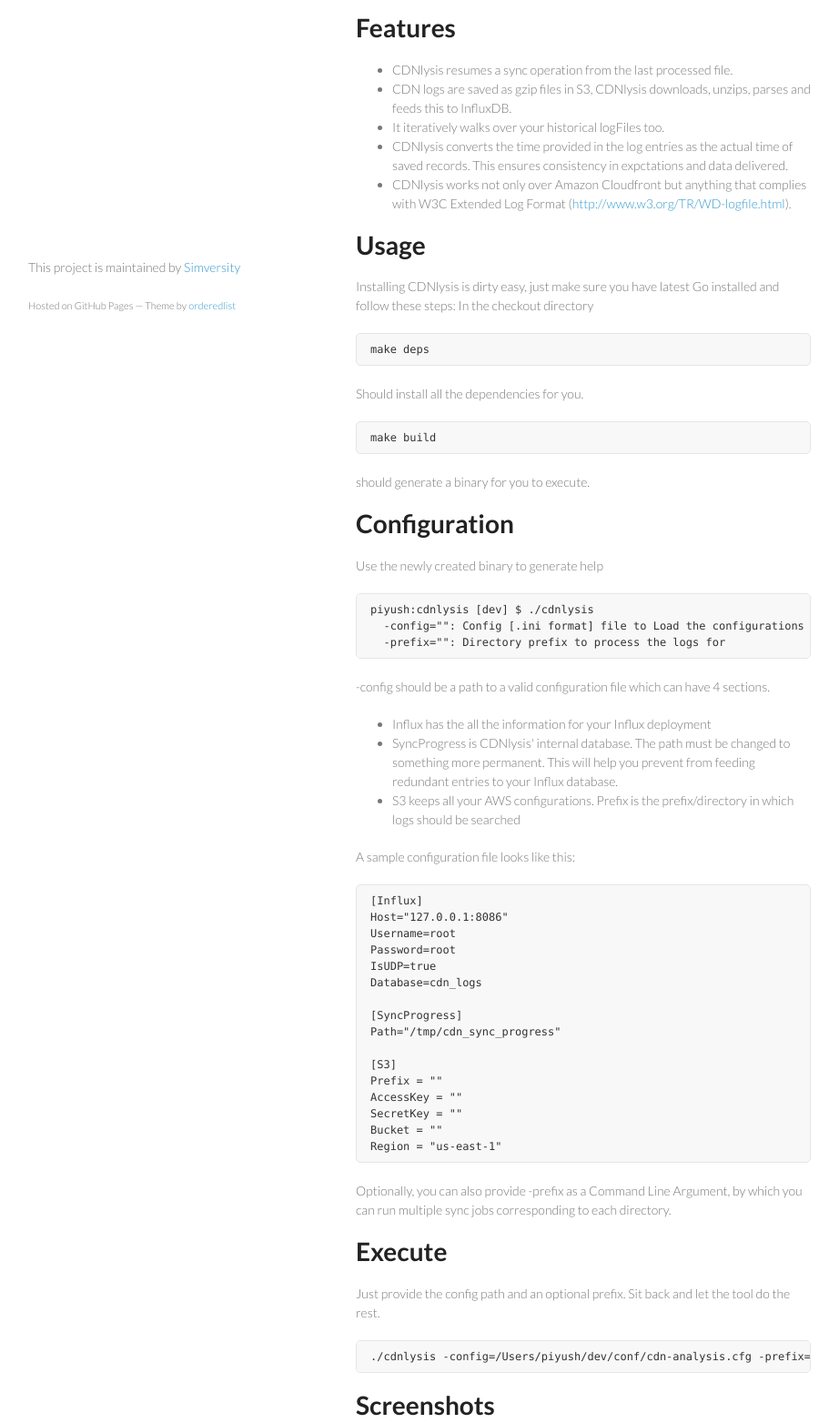
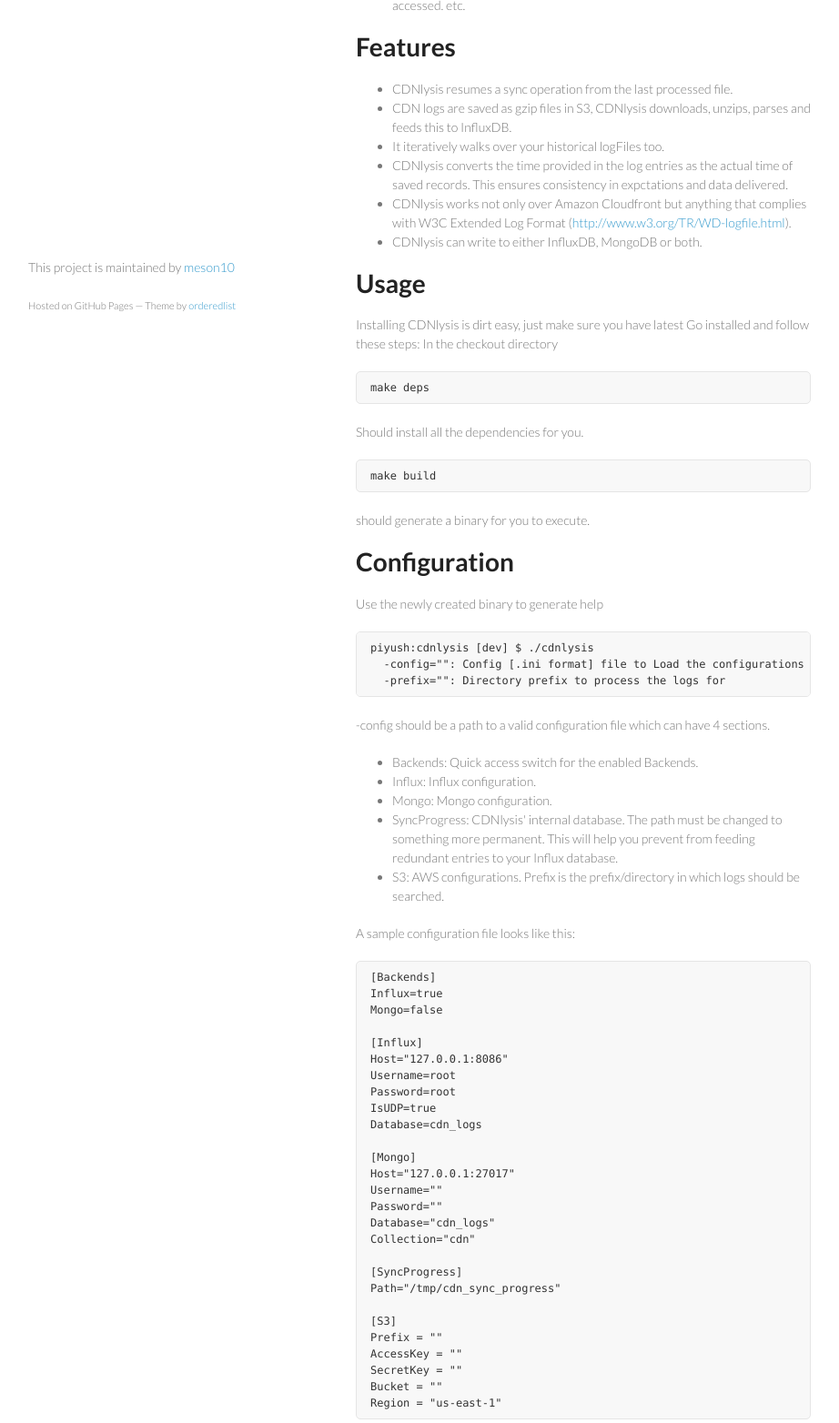
Before and after one commit to cdnlysis/cdnlysis, a plain HTML site: page index.html in a window 1280 px wide. Shown: the part 385-1949 px from the top of the page at 91% size, without its empty margins (179-1101 px from the left). Drawn offline with Linux system fonts and the light colour scheme.

```diff
--- a/index.html
+++ b/index.html
@@ -3,7 +3,7 @@
   <head>
     <meta charset="utf-8">
     <meta http-equiv="X-UA-Compatible" content="chrome=1">
-    <title>Cdnlysis by Simversity</title>
+    <title>Cdnlysis by meson10</title>
 
     <link rel="stylesheet" href="stylesheets/styles.css">
     <link rel="stylesheet" href="stylesheets/pygment_trac.css">
@@ -18,20 +18,20 @@
         <h1>Cdnlysis</h1>
         <p>Save Cloudfront logs to a time series database.</p>
 
-        <p class="view"><a href="https://github.com/Simversity/cdnlysis">View the Project on GitHub <small>Simversity/cdnlysis</small></a></p>
+        <p class="view"><a href="https://github.com/meson10/cdnlysis">View the Project on GitHub <small>meson10/cdnlysis</small></a></p>
 
 
         <ul>
-          <li><a href="https://github.com/Simversity/cdnlysis/zipball/master">Download <strong>ZIP File</strong></a></li>
-          <li><a href="https://github.com/Simversity/cdnlysis/tarball/master">Download <strong>TAR Ball</strong></a></li>
-          <li><a href="https://github.com/Simversity/cdnlysis">View On <strong>GitHub</strong></a></li>
+          <li><a href="https://github.com/meson10/cdnlysis/zipball/master">Download <strong>ZIP File</strong></a></li>
+          <li><a href="https://github.com/meson10/cdnlysis/tarball/master">Download <strong>TAR Ball</strong></a></li>
+          <li><a href="https://github.com/meson10/cdnlysis">View On <strong>GitHub</strong></a></li>
         </ul>
       </header>
       <section>
         <h1>
 <a name="cdnlysis" class="anchor" href="#cdnlysis"><span class="octicon octicon-link"></span></a>cdnlysis</h1>
 
-<p>CDNlysis syncs Amazon Cloudfront log entries from S3 bucket and streams them to InfluxDB.
+<p>CDNlysis syncs Amazon Cloudfront log entries from S3 bucket and streams them to multiple database backends. As of now it writes to InfluxDB &amp; MongoDB (turned off by default).
 You can later use Influx Querying API to do anaylsis or use Grafana to generate awesome graphs.</p>
 
 <p>You can use this for:</p>
@@ -55,12 +55,13 @@ etc.</li>
 <li>It iteratively walks over your historical logFiles too.</li>
 <li>CDNlysis converts the time provided in the log entries as the actual time of saved records. This ensures consistency in expctations and data delivered.</li>
 <li>CDNlysis works not only over Amazon Cloudfront but anything that complies with W3C Extended Log Format (<a href="http://www.w3.org/TR/WD-logfile.html">http://www.w3.org/TR/WD-logfile.html</a>).</li>
+<li>CDNlysis can write to either InfluxDB, MongoDB or both.</li>
 </ul>
 
 <h1>
 <a name="usage" class="anchor" href="#usage"><span class="octicon octicon-link"></span></a>Usage</h1>
 
-<p>Installing CDNlysis is dirty easy, just make sure you have latest Go installed and follow these steps:
+<p>Installing CDNlysis is dirt easy, just make sure you have latest Go installed and follow these steps:
 In the checkout directory</p>
 
 <pre><code>make deps
@@ -86,19 +87,32 @@ In the checkout directory</p>
 <p>-config should be a path to a valid configuration file which can have 4 sections.</p>
 
 <ul>
-<li>Influx has the all the information for your Influx deployment</li>
-<li>SyncProgress is CDNlysis' internal database. The path must be changed to something more permanent. This will help you prevent from feeding redundant entries to your Influx database.</li>
-<li>S3 keeps all your AWS configurations. Prefix is the prefix/directory in which logs should be searched</li>
+<li>Backends: Quick access switch for the enabled Backends.</li>
+<li>Influx: Influx configuration.</li>
+<li>Mongo: Mongo configuration.</li>
+<li>SyncProgress: CDNlysis' internal database. The path must be changed to something more permanent. This will help you prevent from feeding redundant entries to your Influx database.</li>
+<li>S3: AWS configurations. Prefix is the prefix/directory in which logs should be searched.</li>
 </ul>
 
 <p>A sample configuration file looks like this:</p>
 
-<pre><code>[Influx]
+<pre><code>[Backends]
+Influx=true
+Mongo=false
+
+[Influx]
 Host="127.0.0.1:8086"
 Username=root
 Password=root
 IsUDP=true
 Database=cdn_logs
+
+[Mongo]
+Host="127.0.0.1:27017"
+Username=""
+Password=""
+Database="cdn_logs"
+Collection="cdn"
 
 [SyncProgress]
 Path="/tmp/cdn_sync_progress"
@@ -129,7 +143,7 @@ Region = "us-east-1"
 <img src="https://cloud.githubusercontent.com/assets/580782/4833124/f1eff384-5fa1-11e4-99a3-b35876566ccd.png" alt="Screenshot3"></p>
       </section>
       <footer>
-        <p>This project is maintained by <a href="https://github.com/Simversity">Simversity</a></p>
+        <p>This project is maintained by <a href="https://github.com/meson10">meson10</a></p>
         <p><small>Hosted on GitHub Pages &mdash; Theme by <a href="https://github.com/orderedlist">orderedlist</a></small></p>
       </footer>
     </div>
```
Also changed, not shown: params.json (+1 -1 lines).
